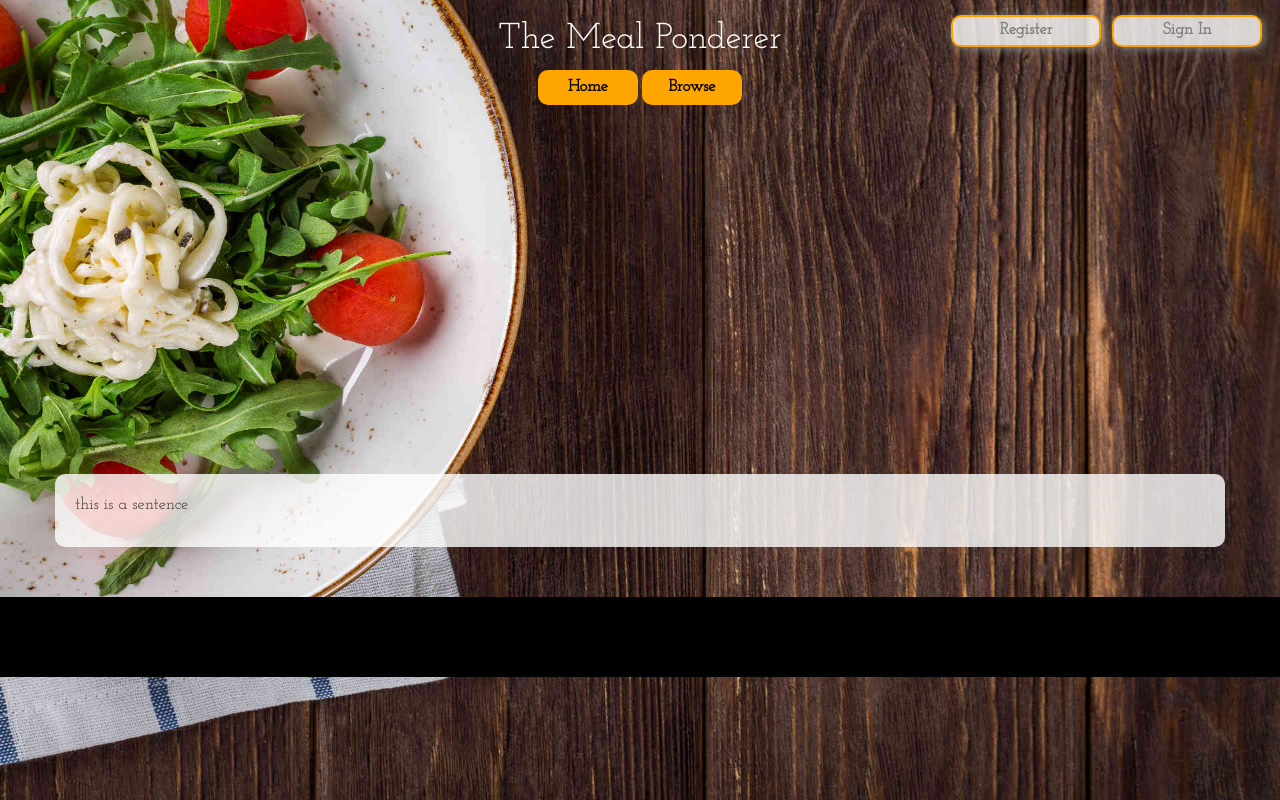
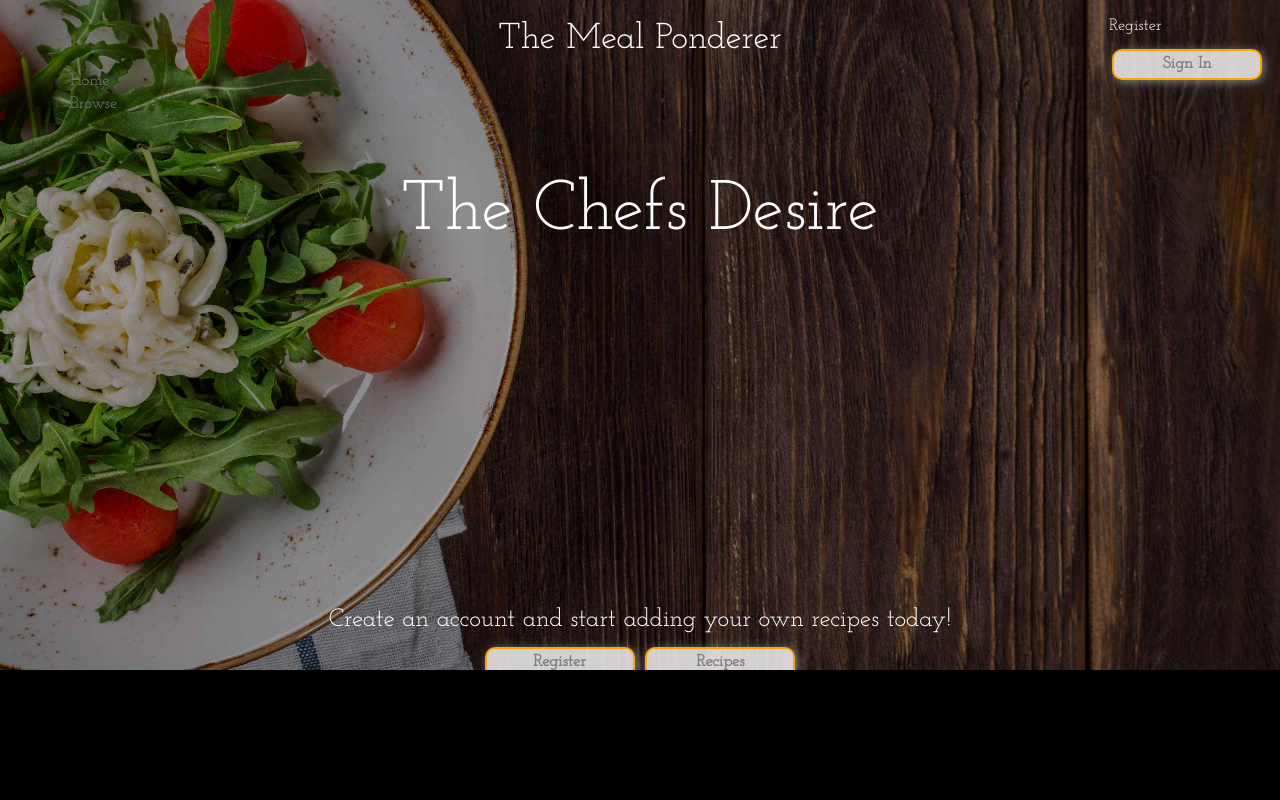
Before and after one commit to brettcutt/the-chefs-desire, a Flask app: page / in a window 1280 px wide. Run offline with Flask 2, Linux system fonts and the light colour scheme; data that the repository does not hold is empty; some libraries are stand-ins or nearby versions.

Commit message:
index layout and styling

```diff
--- a/static/css/style.css
+++ b/static/css/style.css
@@ -1,4 +1,12 @@
+html {
+    height: 100%;
+    padding: 0;
+    margin: 0;
+}
+
 body {
+    position: relative;
+    height: 100%;
     margin: 0;
     padding: 0;
     font-family: 'Josefin Slab', serif;
@@ -6,14 +14,34 @@
     background-image: url(../images/dish-background.jpg);
     background-size: cover;
     background-attachment: fixed;
-    background-position: center;
+
 }
 
 @media (max-width: 767px) {
     body {
         font-size: 18px;
+        background-position: 20%;
     }
 }
+
+.wrapper {
+    position: relative;
+    min-height: 100%;
+}
+
+.main-container {
+    background-color: rgba(255, 255, 255, .8);
+    padding: 20px;
+    margin-top: 20px;
+    margin-bottom: 50px;
+    border-radius: 10px;
+}
+
+.main-content {
+    padding-bottom: 130px;
+
+}
+
 
 .flash-message {
     color: red;
@@ -46,7 +74,17 @@
     left: 4px;
 }
 
-/*default settings*/
+/* ///////////////////////////////////////default settings*/
+
+a {
+    text-decoration: none;
+    color: gray;
+}
+
+a:hover {
+    text-decoration: none;
+    color: gray;
+}
 
 .inline {
     display: inline-block;
@@ -139,28 +248,12 @@
     color: white;
 }
 
-.register-btn,
-.signin-btn {
-    background-color: rgba(255, 255, 255, .8);
-    text-align: center;
-    display: inline-block;
-    width: 150px;
-    border: 2px solid orange;
-    border-radius: 10px;
-    padding: 2px 3px;
-    margin: 0 3px;
-    cursor: pointer;
-    font-weight: bold;
-    color: gray;
-    box-shadow: 2px 2px 10px 0;
+.register-btn:hover,
+.signin-btn:hover {
+    background-color: rgba(255, 255, 255, 1);
 }
 
-.register-btn:hover,
-.signin-btn:hover {
-    background-color: rgba(255, 255, 255, .9);
-}
-
-/*REGISTER PAGE*/
+/* ///////////////////////////////////////////////REGISTER PAGE*/
 
 .register-signin-page {
     position: absolute;
@@ -240,64 +347,83 @@
     padding: 0;
     margin: 0;
     padding: 5px 5px;
-    border-bottom: 2px solid #fff;
+    border-bottom: 2px solid rgba(255, 165, 0, 1);
     border-radius: 10px 0px 0px 10px;
 }
 
 .mobile-nav a,
 .mobile-nav p {
-    color: #fff;
+    font-size: 25px;
+    padding-left: 3px;
+    color: #000;
     font-weight: 900;
     margin: 0;
 
 }
 
-.fa-bars {
-    font-size: 45px;
-    color: black;
-}
+
 
 .header-row {
     padding: 5px 0 10px 0;
 }
 
-nav {
-    text-align: center;
-
+.navigation-menu {
+    position: absolute;
+    top: 20px;
+    left: 0;
+    right: 0;
 }
 
-nav ul {
+.desktop-nav {
+    text-align: center;
+    position: absolute;
+    top: 5px;
+    right: 15px;
+    color: white;
+}
+
+.desktop-nav ul {
     padding: 0;
     display: inline-block;
     text-align: center;
 }
 
-nav ul li {
-    float: left;
-    list-style: none;
+.desktop-nav ul li {
+    background-color: rgba(255, 255, 255, .8);
+    text-align: center;
+    display: inline-block;
     width: 100px;
-    color: #000;
-    padding: 6px;
-    background-color: orange;
-    margin: 0 2px;
+    border: 2px solid orange;
     border-radius: 10px;
+    padding: 2px 3px;
+    margin: 0 3px;
+    cursor: pointer;
+    font-weight: bold;
+    color: gray;
+    box-shadow: 2px 2px 10px 0;
 }
 
-nav ul li a {
+.desktop-nav ul li:hover {
+    background-color: rgba(255, 255, 255, 1);
+}
+
+.desktop-nav ul li a,
+.desktop-nav ul li p {
+    display: block;
     text-decoration: none;
     font-weight: bold;
-    color: #000;
+    color: gray;
+    margin-bottom: 0;
 }
 
-.container {
-    background-color: rgba(255, 255, 255, .8);
-    padding: 20px;
-    margin-top: 20px;
-    margin-bottom: 50px;
-    border-radius: 10px;
+.desktop-nav ul li a:hover {
+    text-decoration: none;
+    color: gray;
 }
 
-/* DEFINE SEARCH BOX ITEMS*/
+
+
+/* ////////////////////////////////////////////// DEFINE SEARCH */
 
 .search-box {
     display: inline-block;
@@ -374,19 +505,109 @@
     text-align: left;
 }
 
-
-
 .choice {
     background-color: gray;
     color: #fff;
 }
 
-/* INDEX.HTML*/
+/* /////////////////////////////////////INDEX.HTML*/
+
+.index-heading {
+    font-size: 70px;
+    text-align: center;
+    color: #fff;
+    margin: 0;
+}
+
+.overlay-black {
+    position: absolute;
+    left: 0;
+    right: 0;
+    top: 0;
+    bottom: 0px;
+    background-color: rgba(0, 0, 0, .4);
+    z-index: -1;
+}
+
+.index-heading-row {
+    margin: 35px 0 10px 0;
+}
+
+.index-tagline-row {
+    margin-bottom: 10px;
+}
+
+.index-tagline-p {
+    color: #fff;
+    font-family: 'Josefin Slab', serif;
+    font-size: 25px;
+    margin: 0;
+}
 
 .recipe-display {
     width: 100%;
     height: 330px;
 }
+.signin-btn {
+    background-color: rgba(255, 255, 255, .8);
+    text-align: center;
+    display: inline-block;
+    width: 150px;
+    border: 2px solid orange;
+    border-radius: 10px;
+    padding: 2px 3px;
+    margin: 0 3px;
+    cursor: pointer;
+    font-weight: bold;
+    color: gray;
+    box-shadow: 2px 2px 10px 0;
+}
+
+@media (max-width: 767px) {
+
+    .index-image-row {
+        margin: 40px 0 0 0 ;
+    }
+    .index-tagline-row {
+        margin-top: 0px;
+    }
+    .index-tagline-p {
+        font-size: 22px;
+        font-weight: bold;
+    }
+    .signin-btn {
+        width: 100px;
+    }
+
+}
+
+.index-btn-row {
+    margin-bottom: 40px;
+}
+
+
+
+
+@media (min-width: 768px) and (max-width: 991px) {
+    .index-heading-row {
+        margin: 70px 0 50px 0;
+    }
+    .index-tagline-row {
+        margin-bottom: 50px;
+    }
+    .index-tagline-row p {
+        font-size: 35px;
+    }
+    .index-image-row {
+        margin-bottom: 40px;
+    }
+
+    .index-btn-row {
+        margin-bottom: 40px;
+    }
+}
+
+
 
 .box {
     display: none;
@@ -574,9 +814,25 @@
     border-radius: 10px;
 }
 
-/*FOOTER*/
+/* /////////////////////////////////////////FOOTER*/
 
 footer {
-    height: 80px;
+    position: absolute;
     background-color: #000;
+    height: 130px;
+    width: 100%;
+    margin-top: 20px;
+    bottom: 0;
+    text-align: center;
 }
+
+#github-icon {
+    color: #fff;
+    font-size: 35px;
+    margin-top: 10px;
+}
+
+.web-developer {
+    color: #fff;
+    margin: 0;
+}
--- a/templates/index.html
+++ b/templates/index.html
@@ -1,10 +1,18 @@
 {% extends 'base.html' %} {% block content %}
+<div class="overlay-black"></div>
+<main class="container home-container">
 
-<div class="row center recipe-display">
+    <div class="row hidden-xs index-heading-row">
+        <div class="col-xs-12 ">
+            <p class="index-heading">The Chefs Desire</p>
+        </div>
+    </div>
+
+
+    <div class="row center recipe-display index-image-row">
     {% for recipe in recipes %}
 
-    <div class="col-xs-12 box test center">
-
+        <div class="col-xs-12 box add-class center ">
 
             <div class="col-xs-12 display-image">
                 <a href="{{ url_for('update_view_count', recipe_id=recipe._id)}}"><img class="displayed-image" src="{{ recipe.image }}" alt="{{ recipe.name }}"></a>
@@ -12,16 +20,24 @@
                     <h3 class="overlay-image-heading">{{ recipe.name }}</h3>
                 </div>
             </div>
-
         </div>
 
     {% endfor%}
     </div>
-<main class="container">
-<div class="row">
-    <div class="col-xs-12">
-        <p>this is a sentence</p>
+    <div class="row index-tagline-row">
+        <div class="col-xs-12 center">
+            <p class="index-tagline-p hidden-xs">Create an account and start adding your own recipes today!</p>
+            <p class="index-tagline-p hidden-sm hidden-md hidden-lg">Create an account and add your own recipes today!</p>
         </div>
+
     </div>
+    <div class="row index-btn-row">
+        <div class="col-xs-12 center">
+            <p class="signin-btn register-trigger">Register</p>
+            <p class="signin-btn signin-trigger"><a href="{{url_for('recipes')}}">Recipes</a></p>
+        </div>
+
+    </div>
+
 </main>
 {% endblock %}
```
Also changed, not shown: other parts of static/css/style.css (+143 -34 lines). Lines whose indentation alone changed are shown as unchanged.
